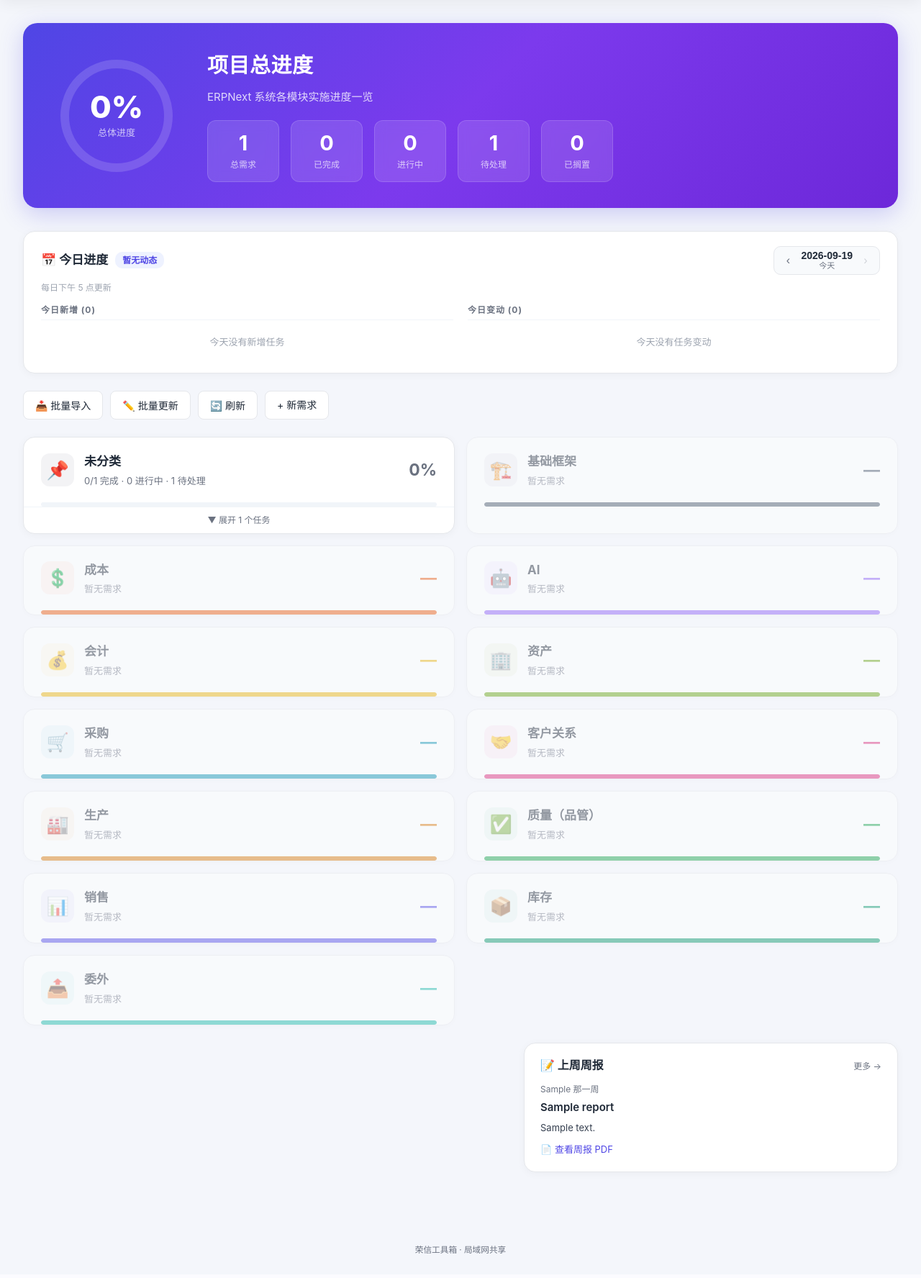
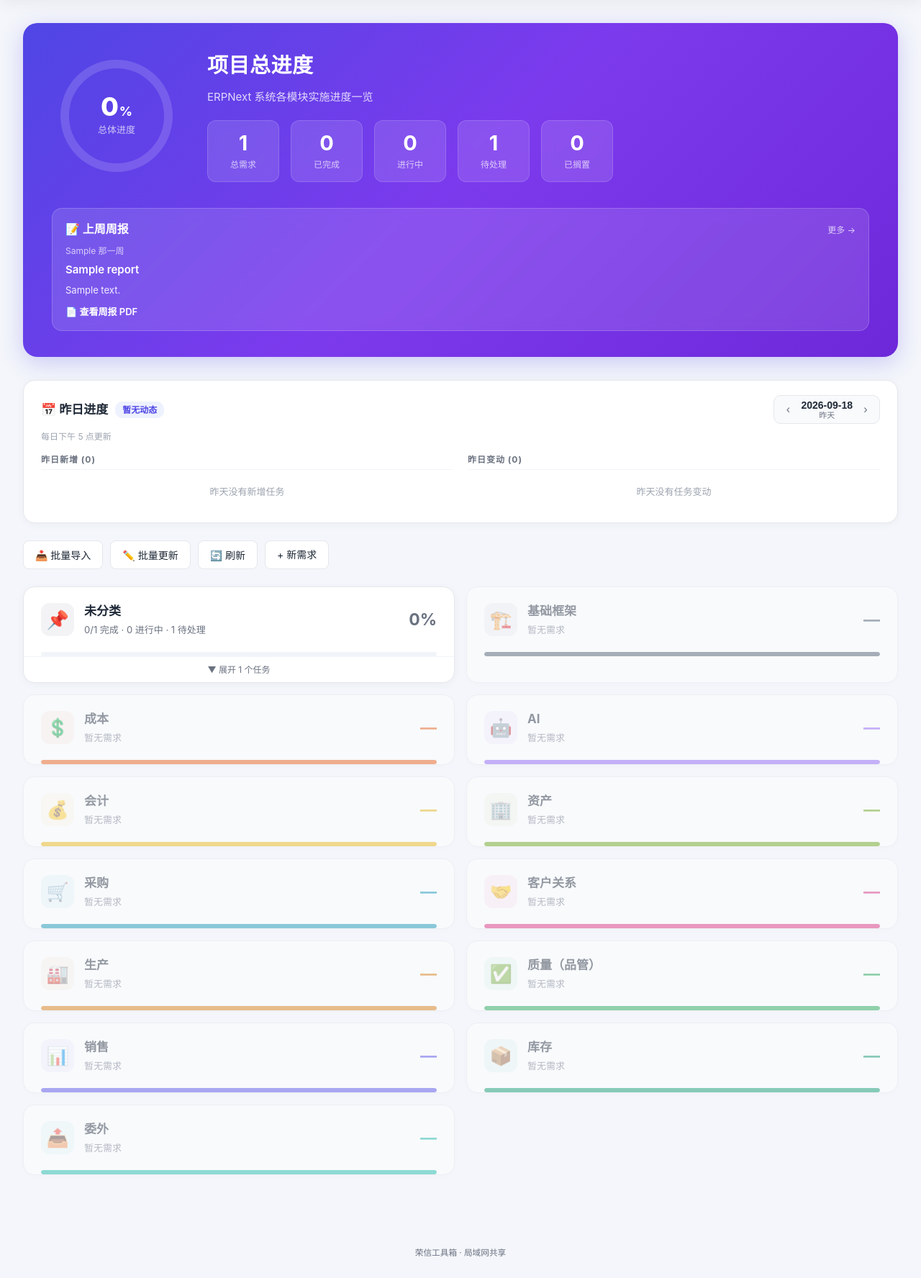
Before and after one commit to BoyangCheng/toolbox, a Flask app: page /progress in a window 1280 px wide. Shown: the part 102-1878 px from the top of the page at 72% size. Before the commit the page ends 1844 px from the top, so only its background shows below. Run offline with Flask 3, Linux system fonts and the light colour scheme; data comes from the database, SQL or seed files in the repository; tables that the repository leaves empty hold one stand-in row (values such as "Sample post"); parts of the project's set-up code (start-up, migrations or seed data) failed here and were passed over.

Commit message:
进度页：周报挪进紫色总进度框、总进度数字缩小防溢出、今日进度改为昨日进度并默认昨天
- 上周周报卡片移到总进度框右侧，≤1359px 自成一行；min-width:0 + 长文本折行，防止被长串撑出框
- 圆环数字桌面 43→36px、手机 27→22px，百分号缩半，最坏情况也留有余量
- 进度面板默认显示昨天，标题/列名按 今日/昨日/当日 切换，"回今天"改"回昨天"
- 手动选择的日期原样保存，避免页面跨午夜后被重拉到用户没选的日期

Co-Authored-By: Claude Opus 5 <noreply@anthropic.com>

```diff
--- a/toolbox/templates/progress.html
+++ b/toolbox/templates/progress.html
@@ -29,7 +29,8 @@ main.container{max-width:100%;padding-left:32px;padding-right:32px}
 .pg-ring-bg{fill:none;stroke:rgba(255,255,255,.15);stroke-width:12}
 .pg-ring-fg{fill:none;stroke:#fff;stroke-width:12;stroke-linecap:round;transition:stroke-dashoffset 1.2s cubic-bezier(.4,0,.2,1)}
 .pg-ring-label{position:absolute;inset:0;display:flex;flex-direction:column;align-items:center;justify-content:center}
-.pg-ring-pct{font-size:43px;font-weight:800;line-height:1}
+.pg-ring-pct{font-size:36px;font-weight:800;line-height:1;white-space:nowrap}
+.pg-ring-pct small{font-size:.5em;font-weight:700;margin-left:1px}
 .pg-ring-sub{font-size:13px;opacity:.7;margin-top:4px}
 .pg-hero-meta{flex:1;min-width:220px}
 .pg-hero-title{font-size:29px;font-weight:800;margin:0 0 8px;letter-spacing:.5px}
@@ -93,19 +94,20 @@ main.container{max-width:100%;padding-left:32px;padding-right:32px}
 .pg-today-note{font-size:12px;color:#9ca3af;margin:-6px 0 12px}
 
 /* weekly report card（右下角） */
-.pg-report-row{display:flex;justify-content:flex-end;margin-top:24px}
-.pg-report{width:100%;max-width:520px;background:#fff;border:1px solid var(--border);border-radius:16px;padding:18px 22px;box-shadow:0 2px 12px rgba(0,0,0,.04)}
-.pg-report-head{display:flex;align-items:baseline;gap:10px;margin-bottom:10px}
-.pg-report-title{font-size:16px;font-weight:700;color:var(--text)}
-.pg-report-more{margin-left:auto;font-size:12px;color:var(--muted);text-decoration:none}
-.pg-report-more:hover{color:var(--primary);text-decoration:underline}
-.pg-report-week{font-size:12px;color:var(--muted);margin-bottom:4px}
-.pg-report-name{font-size:15px;font-weight:600;color:var(--text);margin-bottom:6px}
-.pg-report-sum{font-size:13px;color:#374151;line-height:1.55;white-space:pre-wrap;display:-webkit-box;-webkit-line-clamp:4;-webkit-box-orient:vertical;overflow:hidden}
-.pg-report-pdf{display:inline-block;margin-top:10px;font-size:13px;color:var(--primary);text-decoration:none}
+/* 上周周报：嵌在紫色总进度框右侧；宽度不够时自成一行 */
+.pg-report{flex:0 0 360px;min-width:0;align-self:stretch;display:flex;flex-direction:column;background:rgba(255,255,255,.12);backdrop-filter:blur(8px);border:1px solid rgba(255,255,255,.18);border-radius:14px;padding:16px 18px;color:#fff;text-align:left}
+.pg-report-head{display:flex;align-items:baseline;gap:10px;margin-bottom:8px}
+.pg-report-title{font-size:16px;font-weight:700}
+.pg-report-more{margin-left:auto;font-size:12px;color:rgba(255,255,255,.75);text-decoration:none;white-space:nowrap}
+.pg-report-more:hover{color:#fff;text-decoration:underline}
+.pg-report-week{font-size:12px;opacity:.7;margin-bottom:4px}
+.pg-report-name{font-size:15px;font-weight:600;margin-bottom:6px;overflow-wrap:anywhere}
+.pg-report-sum{font-size:13px;opacity:.9;line-height:1.55;white-space:pre-wrap;overflow-wrap:anywhere;display:-webkit-box;-webkit-line-clamp:3;-webkit-box-orient:vertical;overflow:hidden}
+.pg-report-pdf{align-self:flex-start;margin-top:auto;padding-top:10px;font-size:13px;font-weight:600;color:#fff;text-decoration:none}
 .pg-report-pdf:hover{text-decoration:underline}
-.pg-report-empty{font-size:13px;color:#9ca3af}
-@media(max-width:640px){.pg-report{max-width:100%;padding:16px 14px}}
+.pg-report-empty{font-size:13px;opacity:.7}
+@media(max-width:1359px){.pg-report{flex:1 1 100%}}
+@media(max-width:640px){.pg-report{padding:14px}}
 @media(max-width:640px){
   .pg-today{padding:16px 14px}
   .pg-today-head{gap:8px}
@@ -191,7 +193,7 @@ main.container{max-width:100%;padding-left:32px;padding-right:32px}
   .pg-hero{padding:20px 16px;gap:16px;justify-content:center;text-align:center;border-radius:14px}
   .pg-ring-wrap{width:110px;height:110px}
   .pg-ring-wrap svg{width:110px;height:110px}
-  .pg-ring-pct{font-size:27px}
+  .pg-ring-pct{font-size:22px}
   .pg-hero-title{font-size:21px}
   .pg-hero-desc{font-size:13px;margin-bottom:12px}
   .pg-metrics{gap:6px;justify-content:center}
@@ -266,7 +268,7 @@ const MODULES = {{ modules | tojson }};
 const MODULE_MAP = {};
 MODULES.forEach(m => MODULE_MAP[m.key] = m);
 
-let _viewDate = null;     // null = 今天
+let _viewDate = null;     // null = 默认昨天（跟随服务器日期滚动）
 let _serverToday = null;  // 服务器当天（权威），首次响应后写入
 let _minDate = null;      // 最早有数据的日期，‹ 到此为止
 
@@ -280,21 +282,32 @@ function parseLocal(s) {
   return new Date(y, m - 1, d);
 }
 function todayStr() { return _serverToday || fmtLocal(new Date()); }
+function shiftStr(s, days) {
+  const d = parseLocal(s);
+  d.setDate(d.getDate() + days);
+  return fmtLocal(d);
+}
+function yesterdayStr() { return shiftStr(todayStr(), -1); }
+function curDate() { return _viewDate || yesterdayStr(); }
+function setViewDate(iso) {
+  if (iso > todayStr()) iso = todayStr();   // 最多看到今天
+  // 手动选的日期原样保存；只有首次打开和"回昨天"才用 null 跟随服务器日期。
+  // 若把"等于昨天"也折叠成 null，页面跨午夜后会被重拉到新的昨天，跳到用户没选的日期。
+  _viewDate = iso;
+  loadProgress();
+}
 
 function shiftDate(days) {
-  const cur = parseLocal(_viewDate || todayStr());
-  cur.setDate(cur.getDate() + days);
-  const iso = fmtLocal(cur);
+  const iso = shiftStr(curDate(), days);
   if (_minDate && iso < _minDate) return;   // 不往更早的空白日期翻
-  _viewDate = iso >= todayStr() ? null : iso;
-  loadProgress();
+  if (iso > todayStr()) return;
+  setViewDate(iso);
 }
-function jumpToday() { _viewDate = null; loadProgress(); }
+function jumpDefault() { _viewDate = null; loadProgress(); }
 function pickDate(v) {
   closeDateMenu();
   if (!v) return;
-  _viewDate = v >= todayStr() ? null : v;
-  loadProgress();
+  setViewDate(v);
 }
 function relLabel(dateStr, isToday) {
   if (isToday) return '今天';
@@ -321,13 +334,16 @@ async function loadProgress() {
   const root = document.getElementById('pg-root');
   const loader = document.getElementById('pg-loader');
   try {
-    const res = await fetch('/api/progress' + (_viewDate ? '?date=' + _viewDate : ''));
+    const reqDate = curDate();
+    const res = await fetch('/api/progress?date=' + reqDate);
     const data = await res.json();
     if (seq !== _loadSeq) return;   // 已被更新的 ‹/›/选日请求取代，丢弃旧响应
     if (data.today && data.today.server_today) _serverToday = data.today.server_today;
+    // 首次加载的"昨天"是按浏览器时钟推的；和服务器对不上时按服务器的昨天重拉一次
+    if (_viewDate === null && reqDate !== yesterdayStr()) { loadProgress(); return; }
     if (data.today && data.today.min_date) _minDate = data.today.min_date;
     if (loader) loader.remove();
-    root.innerHTML = renderHero(data) + renderToday(data.today) + renderToolbar() + renderModules(data.modules) + renderReport(data.latest_report);
+    root.innerHTML = renderHero(data) + renderToday(data.today) + renderToolbar() + renderModules(data.modules);
     // animate ring
     requestAnimationFrame(() => {
       const fg = document.querySelector('.pg-ring-fg');
@@ -358,7 +374,7 @@ function renderHero(d) {
           stroke-dasharray="${circ}" stroke-dashoffset="${circ}"/>
       </svg>
       <div class="pg-ring-label">
-        <span class="pg-ring-pct">${d.avg_progress}%</span>
+        <span class="pg-ring-pct">${d.avg_progress}<small>%</small></span>
         <span class="pg-ring-sub">总体进度</span>
       </div>
     </div>
@@ -373,6 +389,7 @@ function renderHero(d) {
         <div class="pg-metric"><div class="pg-metric-val">${d.shelved}</div><div class="pg-metric-lbl">已搁置</div></div>
       </div>
     </div>
+    ${renderReport(d.latest_report)}
   </div>`;
 }
 
@@ -410,10 +427,13 @@ function renderToday(today) {
   if (!today) return '';
   const nw = today.new || [], ch = today.changed || [];
   const total = nw.length + ch.length;
+  const isYest = today.date === yesterdayStr();
+  const word = today.is_today ? '今日' : isYest ? '昨日' : '当日';
+  const dayName = today.is_today ? '今天' : isYest ? '昨天' : '这天';
   return `
   <div class="pg-today">
     <div class="pg-today-head">
-      <span class="pg-today-title">📅 ${today.is_today ? '今日进度' : '当日进度'}</span>
+      <span class="pg-today-title">📅 ${word}进度</span>
       <span class="pg-today-badge">${total ? total + ' 项动态' : '暂无动态'}</span>
       <div class="pg-dial">
         <button onclick="shiftDate(-1)" title="前一天" aria-label="前一天" ${today.min_date && today.date <= today.min_date ? 'disabled' : ''}>‹</button>
@@ -422,7 +442,7 @@ function renderToday(today) {
           <span class="r">${relLabel(today.date, today.is_today)}</span>
         </button>
         <button onclick="shiftDate(1)" title="后一天" aria-label="后一天" ${today.is_today ? 'disabled' : ''}>›</button>
-        ${today.is_today ? '' : '<button class="today-btn" onclick="jumpToday()" style="width:auto;padding:0 10px;font-size:12px;font-weight:600;color:var(--primary)">回今天</button>'}
+        ${isYest ? '' : '<button class="today-btn" onclick="jumpDefault()" style="width:auto;padding:0 10px;font-size:12px;font-weight:600;color:var(--primary)">回昨天</button>'}
         <div class="pg-dial-menu" id="pg-dial-menu" onclick="event.stopPropagation()">
           <div class="pg-dial-menu-title">有动态的日期</div>
           ${(today.active_dates || []).map(a => `
@@ -436,12 +456,12 @@ function renderToday(today) {
     <div class="pg-today-note">每日下午 5 点更新</div>
     <div class="pg-today-cols">
       <div class="pg-today-col">
-        <h4>今日新增 (${nw.length})</h4>
-        ${nw.length ? nw.map(t => renderTodayItem(t, false)).join('') : `<div class="pg-today-empty">${today.is_today ? '今天' : '这天'}没有新增任务</div>`}
+        <h4>${word}新增 (${nw.length})</h4>
+        ${nw.length ? nw.map(t => renderTodayItem(t, false)).join('') : `<div class="pg-today-empty">${dayName}没有新增任务</div>`}
       </div>
       <div class="pg-today-col">
-        <h4>今日变动 (${ch.length})</h4>
-        ${ch.length ? ch.map(t => renderTodayItem(t, true)).join('') : `<div class="pg-today-empty">${today.is_today ? '今天' : '这天'}没有任务变动</div>`}
+        <h4>${word}变动 (${ch.length})</h4>
+        ${ch.length ? ch.map(t => renderTodayItem(t, true)).join('') : `<div class="pg-today-empty">${dayName}没有任务变动</div>`}
       </div>
     </div>
   </div>`;
@@ -454,15 +474,13 @@ function renderReport(r) {
       ${r.pdf ? `<a class="pg-report-pdf" href="/uploads/${esc(r.pdf)}" target="_blank">📄 查看周报 PDF</a>` : ''}`
     : `<div class="pg-report-empty">还没有周报，点「更多」上传第一份</div>`;
   return `
-  <div class="pg-report-row">
     <div class="pg-report">
       <div class="pg-report-head">
         <span class="pg-report-title">📝 上周周报</span>
         <a class="pg-report-more" href="/reports">更多 →</a>
       </div>
       ${body}
-    </div>
-  </div>`;
+    </div>`;
 }
 
 function renderToolbar() {
```
